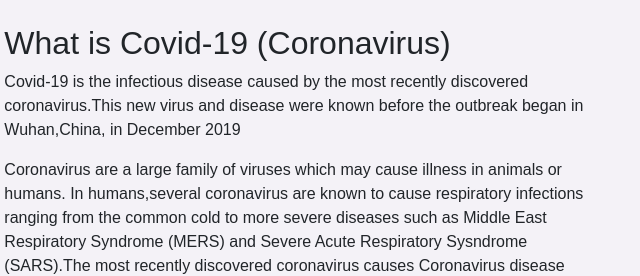
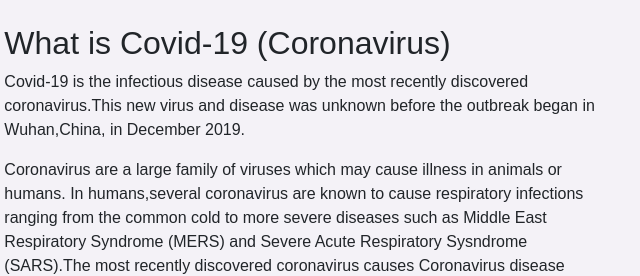
Before and after one commit to Zainul-Aziz/corona.github.io, a plain HTML site: page index.html in a window 1280 px wide. Shown: the part 537-813 px from the top of the page, 544-1184 px from the left. Drawn offline with nearby package versions, Linux system fonts and the light colour scheme; no server answers; a web font is replaced by a local one.

```diff
--- a/index.html
+++ b/index.html
@@ -77,8 +77,8 @@
                       <h2> What is Covid-19 (Coronavirus) </h2>
                       <p>Covid-19 is the infectious disease caused by the most
                           recently discovered coronavirus.This new virus and disease
-                          were known before the outbreak began in Wuhan,China, in
-                          December 2019
+                          was unknown before the outbreak began in Wuhan,China, in
+                          December 2019.
                       </p>
                       <p>Coronavirus are a large family of viruses which may cause illness in animals or humans.
                           In humans,several coronavirus are known to cause respiratory infections ranging from the common cold to more severe
@@ -135,7 +135,7 @@
     </div>
   </div>
 
-  <div class="container-fluid sub-section pt-5 pb-5 mb-3">
+  <div class="container-fluid sub-section pt-5 pb-5">
     <div class="section_header text-center mb-4 mt-4">
       <h1>Steps For Prevention Of Coronavirus</h1>
     </div>
```
